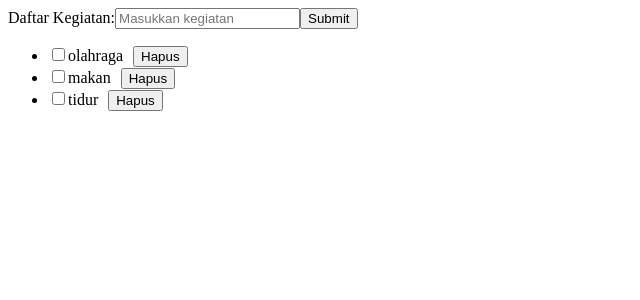
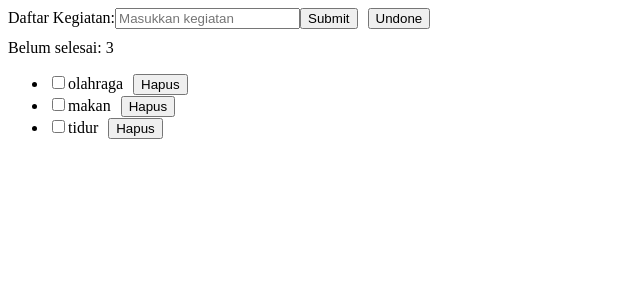
Before and after one commit to Pradianta/23-pbk-uts-233510506, a Vue app: page / in a window 1280 px wide. Shown: the top 300 px of the page, without its empty margins (0-640 px from the left). Built offline with nearby package versions, Linux system fonts and the light colour scheme.

Commit message:
Menambahkan fitur filter kegiatan yang belum selesai dan counter untuk menampilkan jumlah kegiatan yang belum selesai

```diff
--- a/src/components/HelloWorld.vue
+++ b/src/components/HelloWorld.vue
@@ -1,5 +1,5 @@
 <script setup>
-import { ref } from 'vue'
+import { ref, computed } from 'vue'
 
 const activities = ref([
   { name: 'olahraga', completed: false },
@@ -7,6 +7,16 @@ const activities = ref([
   { name: 'tidur', completed: false }
 ])
 const newActivity = ref('')
+const showUndoneOnly = ref(false)
+
+const filteredActivities = computed(() => {
+  if (showUndoneOnly.value) {
+    return activities.value.filter(activity => !activity.completed)
+  }
+  return activities.value
+})
+
+const undoneCount = computed(() => activities.value.filter(activity => !activity.completed).length)
 
 function addActivity() {
   if (newActivity.value.trim() !== '') {
@@ -18,6 +28,10 @@ function addActivity() {
 function removeActivity(index) {
   activities.value.splice(index, 1)
 }
+
+function toggleShowUndone() {
+  showUndoneOnly.value = !showUndoneOnly.value
+}
 </script>
 
 <template>
@@ -25,9 +39,11 @@ function removeActivity(index) {
     <label for="activityInput">Daftar Kegiatan:</label>
     <input id="activityInput" type="text" v-model="newActivity" placeholder="Masukkan kegiatan" />
     <button type="button" @click="addActivity">Submit</button>
+    <button type="button" @click="toggleShowUndone" style="margin-left: 10px;">Undone</button>
+    <div style="margin-top: 10px;">Belum selesai: {{ undoneCount }}</div>
 
     <ul>
-      <li v-for="(activity, index) in activities" :key="index">
+      <li v-for="(activity, index) in filteredActivities" :key="index">
         <input type="checkbox" v-model="activity.completed" />
         <span :style="{ textDecoration: activity.completed ? 'line-through' : 'none' }">{{ activity.name }}</span>
         <button type="button" @click="removeActivity(index)" style="margin-left: 10px;">Hapus</button>
```
